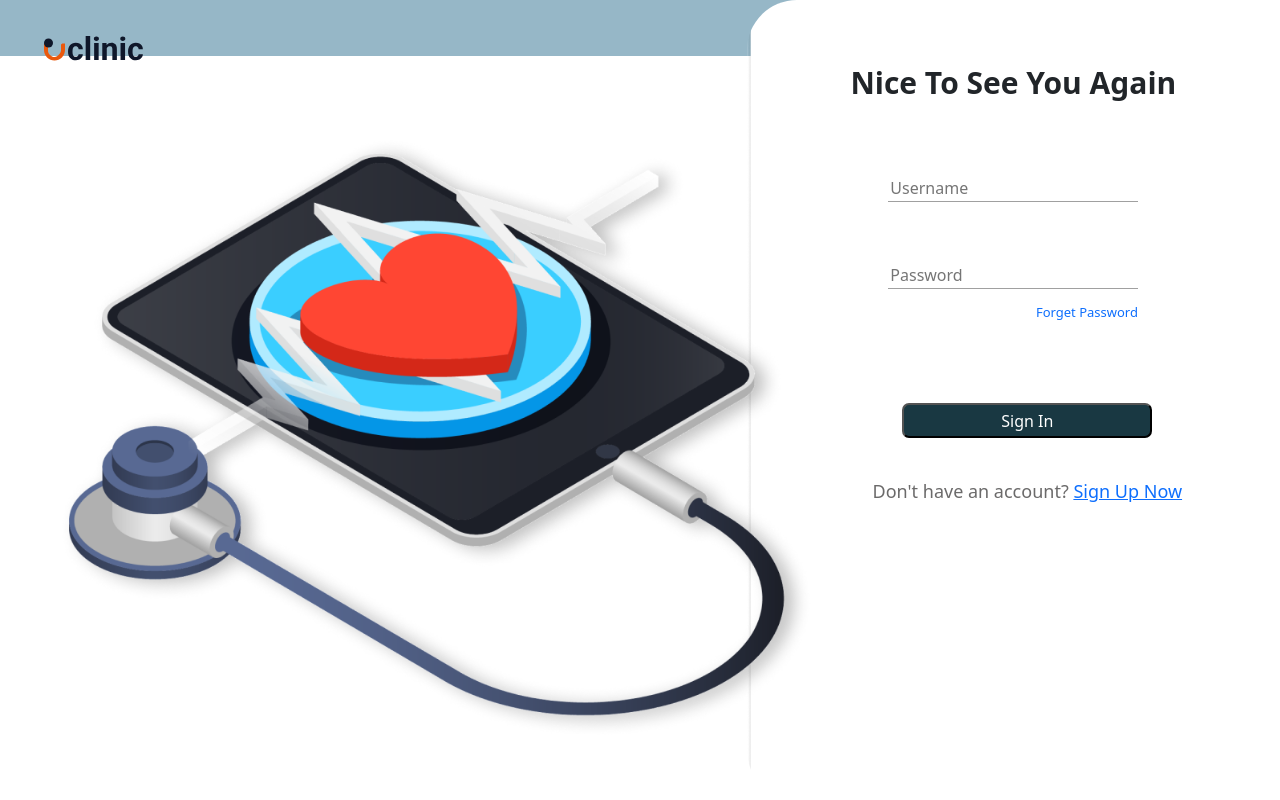
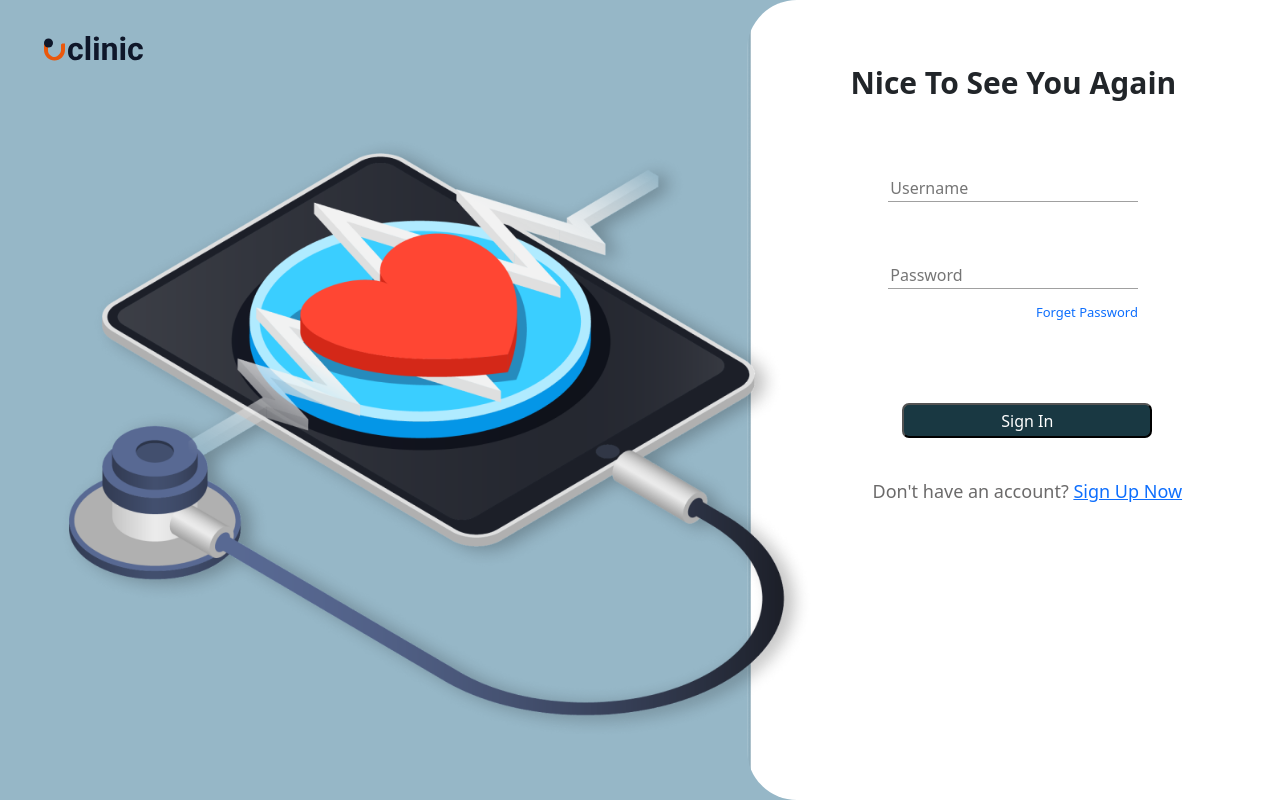
Before and after one commit to advanced-computer-lab-2023/Agile-Star-Squad-Pharmacy, a React (Create React App) app in the folder frontend/: page / in a window 1280 px wide. Built offline with nearby package versions, Linux system fonts and the light colour scheme; no server answers; a web font is replaced by a local one.

Commit message:
fix: background login page

```diff
--- a/frontend/src/login/pages/Login.js
+++ b/frontend/src/login/pages/Login.js
@@ -42,8 +42,8 @@ const Login = (props) => {
 
   return (
     <div className="container-fluid" style={{ backgroundColor: '#96B7C7' }}>
-      <div className="row">
-        <div className="col-md-7">
+      <div className="row" style={{ backgroundColor: '#96B7C7' }}>
+        <div className="col-md-7" >
           <div className={styles.logo}>
             <img src={logo} alt="logo" />
           </div>
```
